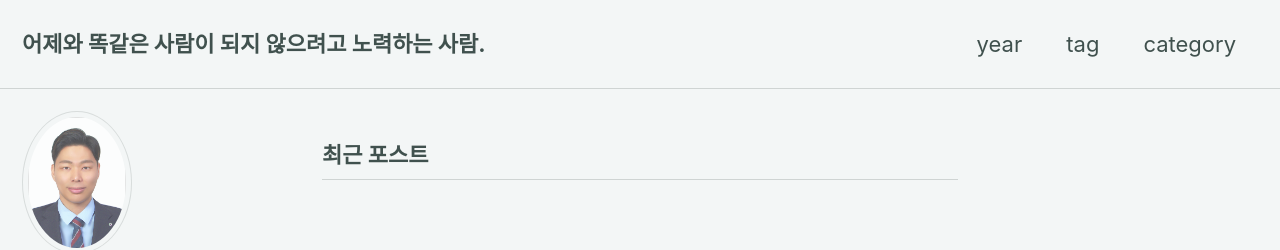
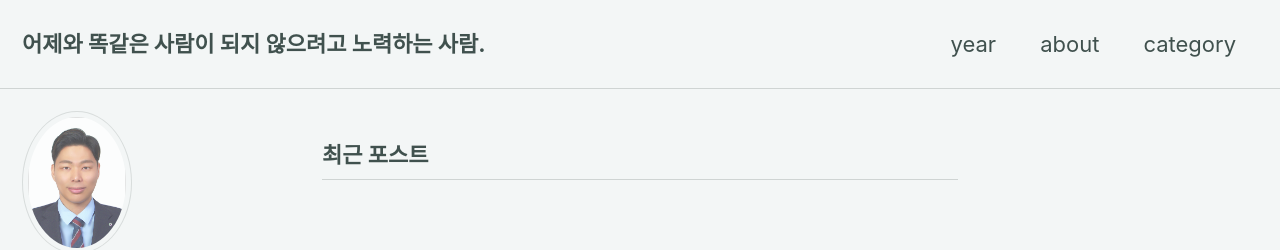
Before and after one commit to JHHWANG01/JHHWANG01.github.io, a Jekyll site: the page built from index.html, in a window 1280 px wide and 900 px high. Shown: the top 250 px of the window. Built offline with Jekyll 4.4.1, drawn with Linux system fonts in a browser that asks for light colours; cached includes are drawn as plain includes; nearby versions of some CDN libraries; the list of posts is cut into pages by our own code.

Commit message:
Update navigation.yml
about modify

```diff
--- a/_data/navigation.yml
+++ b/_data/navigation.yml
@@ -2,8 +2,8 @@
 main:
   - title: "year"
     url: /_pages/year-archive/
-  - title: "tag"
-    url: /_pages/tag-archive/
+  - title: "about"
+    url: /_pages/about/
   - title: "category"
     url: /category-archive/
   # - title: "Sample Collections"
```
